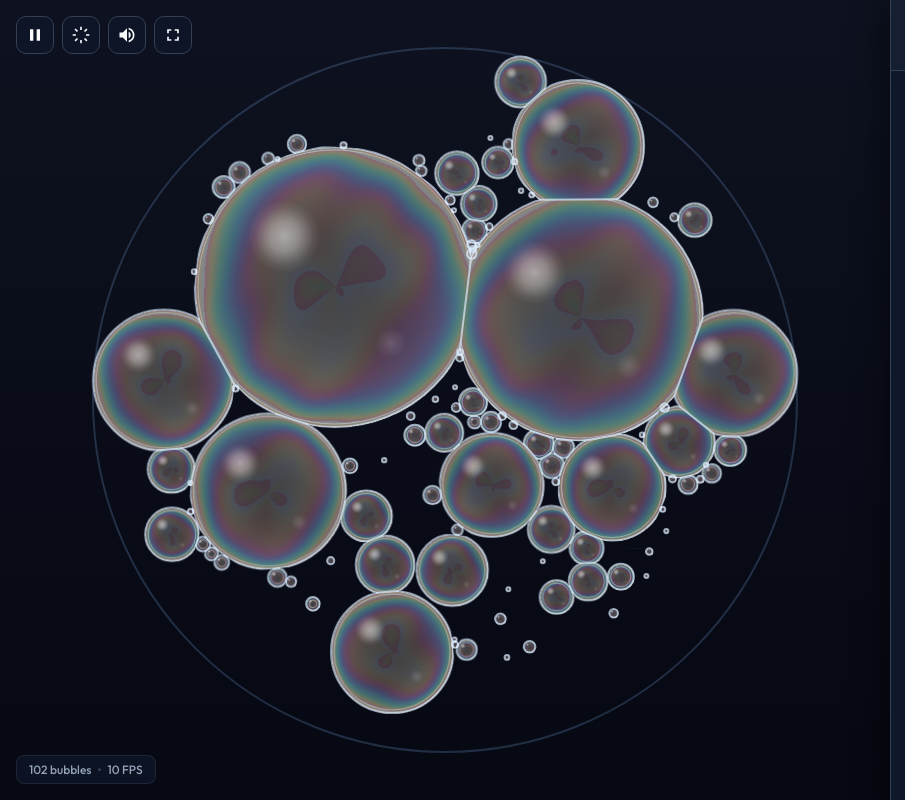
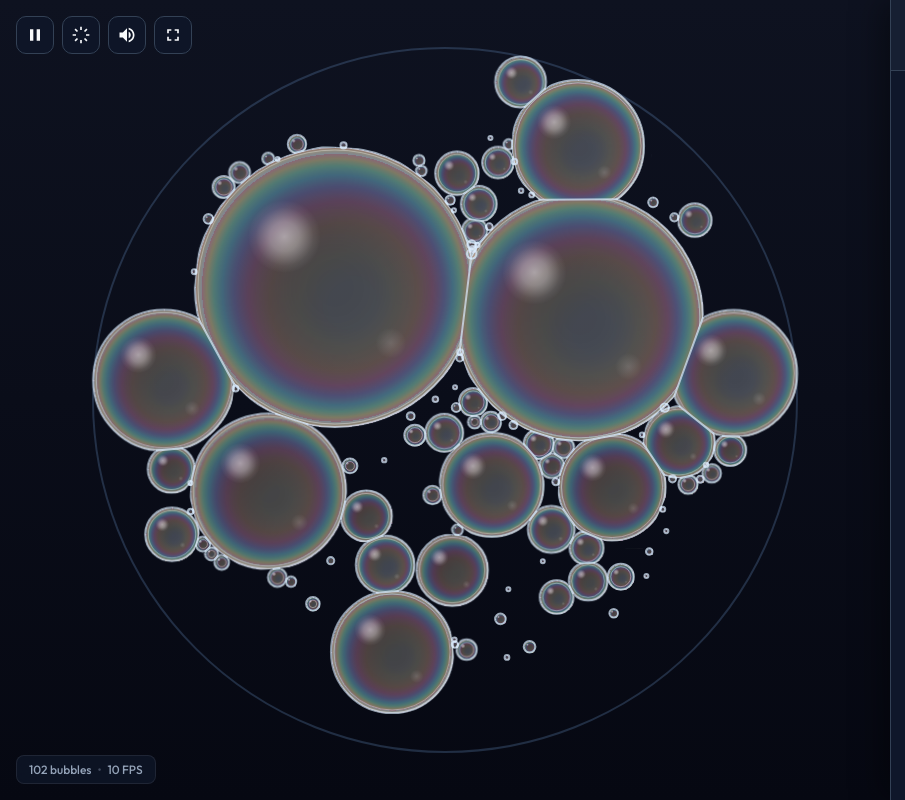
Before and after one commit to jbcohn/Soap-Bubble-Studio, a plain HTML site: page index.html in a window 1280 px wide. Shown: the full height of the page, 0-905 px from the left. Drawn offline with Linux system fonts and the light colour scheme; animation ran at ten frames a second.

Commit message:
Eliminate high-frequency waviness artifact in iridescent dome generation

```diff
--- a/app.js
+++ b/app.js
@@ -231,18 +231,17 @@ function getHybridIridescentTexture(radiusPx, seed, saturation, transparency) {
             const dist = Math.sqrt(distSq);
             const normDist = dist / rFloat; // 0 (center) to 1 (rim)
 
-            // Viewing angle cos(theta)
+            // Viewing angle cos(theta) across spherical bubble dome
             const cosTheta = Math.sqrt(Math.max(0.0, 1.0 - normDist * normDist));
-            const angle = Math.atan2(dy, dx) + seedOffset;
-
-            // Model 2: Marangoni convective eddies / fluid flow streamlines
-            const swirl1 = Math.sin(angle * 2.0 + normDist * 5.0) * 0.08;
-            const swirl2 = Math.cos(angle * 3.0 - normDist * 4.0) * 0.06;
-            const eddy = Math.sin(dx * 0.08 + dy * 0.06) * 0.04;
-            const fluidPerturb = swirl1 + swirl2 + eddy;
-
-            // Model 3: Optical path length phase shift Delta = 2 n d cos(theta)
-            const deltaPhase = 1.35 * (1.0 - cosTheta) + fluidPerturb;
+            const nx = dx / rFloat;
+            const ny = dy / rFloat;
+
+            // Natural, scale-invariant lighting bias from upper-left matching specular highlights
+            const lightBias = (-nx * 0.16 - ny * 0.16) * (1.0 - normDist);
+            const variantShift = (variant / 12.0) * 0.14;
+
+            // Optical path length phase shift Delta = 2 n d cos(theta) (silky smooth, zero waviness)
+            const deltaPhase = 1.35 * Math.max(0.0, 1.0 - cosTheta + lightBias) + variantShift;
 
             const [rgbR, rgbG, rgbB] = interpolateMichelLevy(deltaPhase, saturation);
 
--- a/index.html
+++ b/index.html
@@ -13,7 +13,7 @@
     <link rel="preconnect" href="https://fonts.gstatic.com" crossorigin>
     <link href="https://fonts.googleapis.com/css2?family=Outfit:wght@300;400;500;600;700&display=swap" rel="stylesheet">
 
-    <link rel="stylesheet" href="style.css?v=1.2">
+    <link rel="stylesheet" href="style.css?v=1.3">
 </head>
 <body>
     <div id="app-container">
@@ -335,6 +335,6 @@
     </div>
 
     <!-- Script Entry -->
-    <script src="app.js?v=1.2"></script>
+    <script src="app.js?v=1.3"></script>
 </body>
 </html>
```
